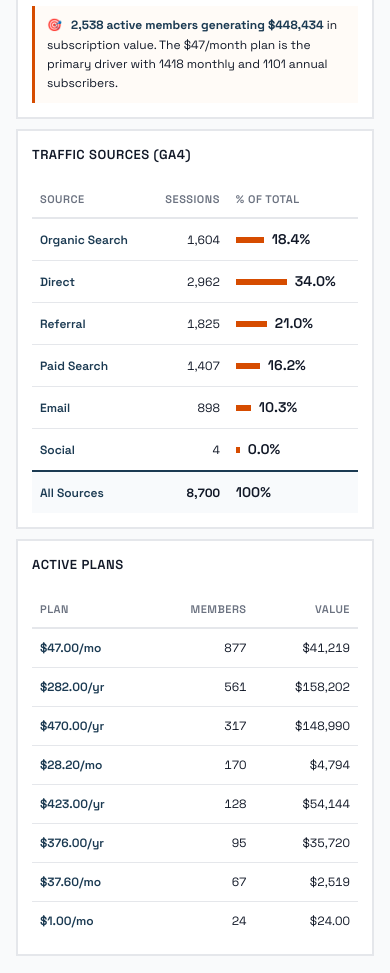
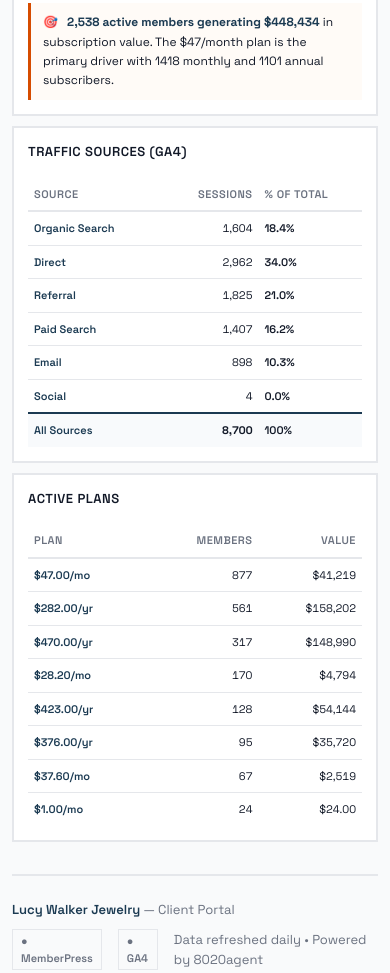
Before and after one commit to heyjoyride/lwj-client-portal-, a website: page index.html in a window 390 px wide. Shown: the part 1190-2163 px from the top of the page. Drawn offline with Linux system fonts and the light colour scheme.

Commit message:
fix: proper mobile table layout - fixed width, hide % column

```diff
--- a/index.html
+++ b/index.html
@@ -183,23 +183,28 @@
       .nav { gap: 16px; }
       .updated { font-size: 12px; }
       .logo { font-size: 18px; }
-      .container { padding: 12px 16px; }
+      .container { padding: 12px 12px; }
       .title-bar { flex-direction: column; gap: 10px; align-items: flex-start; margin-bottom: 16px; }
       .bento-grid { gap: 10px; }
-      .block { padding: 16px; }
+      .block { padding: 14px 12px; }
       .funnel-label { font-size: 10px; width: 80px; }
       .funnel-bar { font-size: 11px; min-width: 40px; }
       .funnel-source-tag { display: none; }
       .source-badge { display: none; }
-      .data-table { font-size: 12px; width: 100%; }
-      .data-table thead th, .data-table tbody td { padding: 10px 8px; }
-      /* Hide % of Active column on mobile — too wide */
-      .data-table th:nth-child(3).hide-mobile,
-      .data-table td:nth-child(3).hide-mobile { display: none; }
+      /* Tables — compact and full width, no scroll */
+      .data-table { font-size: 11px; width: 100%; table-layout: fixed; }
+      .data-table thead th, .data-table tbody td { padding: 8px 6px; }
+      .data-table thead th:first-child, .data-table tbody td:first-child { width: 38%; }
+      /* Hide % of Active column on mobile */
+      .hide-mobile { display: none !important; }
+      /* Conv bar — just show the number, hide the bar */
+      .conv-fill { display: none; }
+      .conv-value { font-size: 11px; }
       .portal-footer { flex-direction: column; gap: 10px; align-items: flex-start; }
-      /* Stat row: 2-column grid instead of stacking */
+      /* Stat row: 2-column grid */
       .stat-row { flex-wrap: wrap; }
       .stat-item { flex: 1 1 calc(50% - 8px); min-width: 0; }
+      .stat-value { font-size: 20px; }
     }
     @media (max-width: 480px) {
       .kpi-card { grid-column: span 6; }
```
